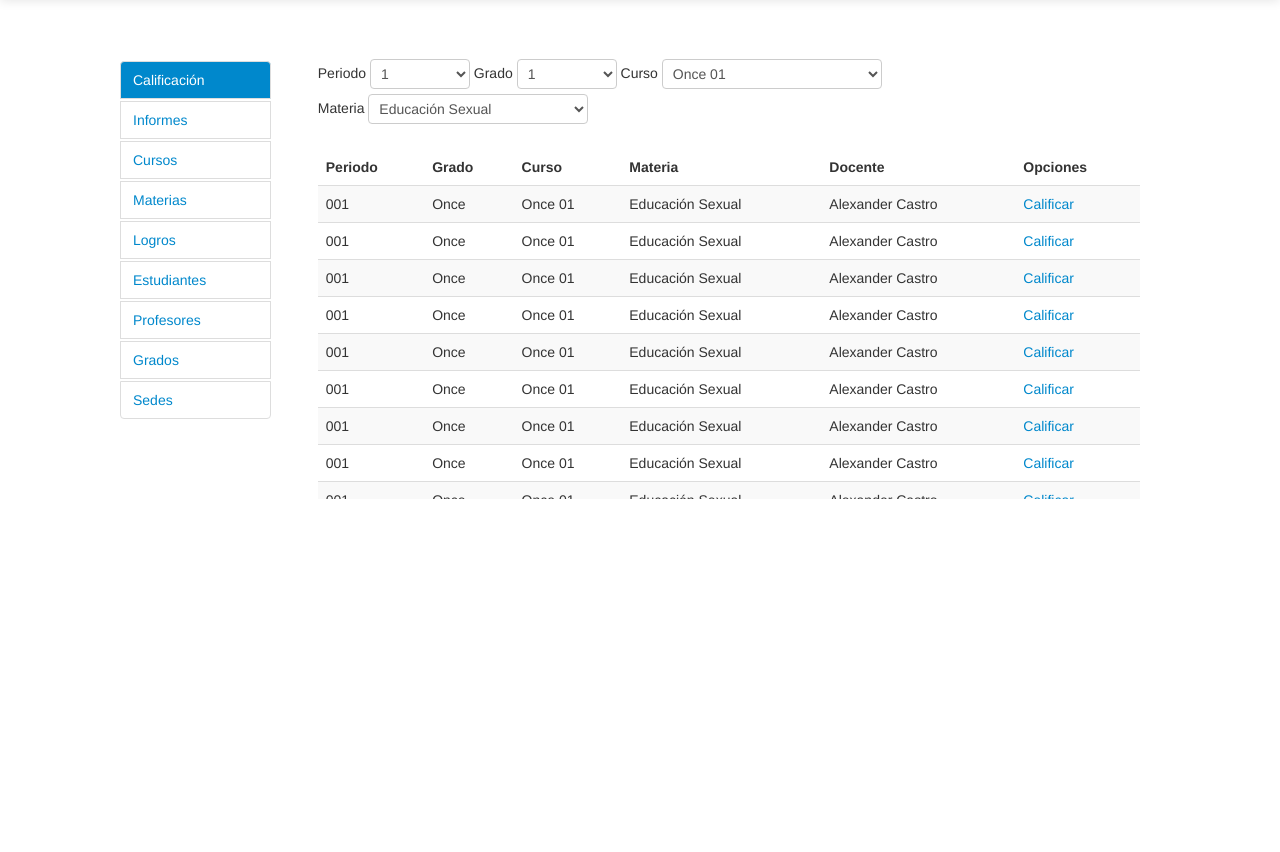
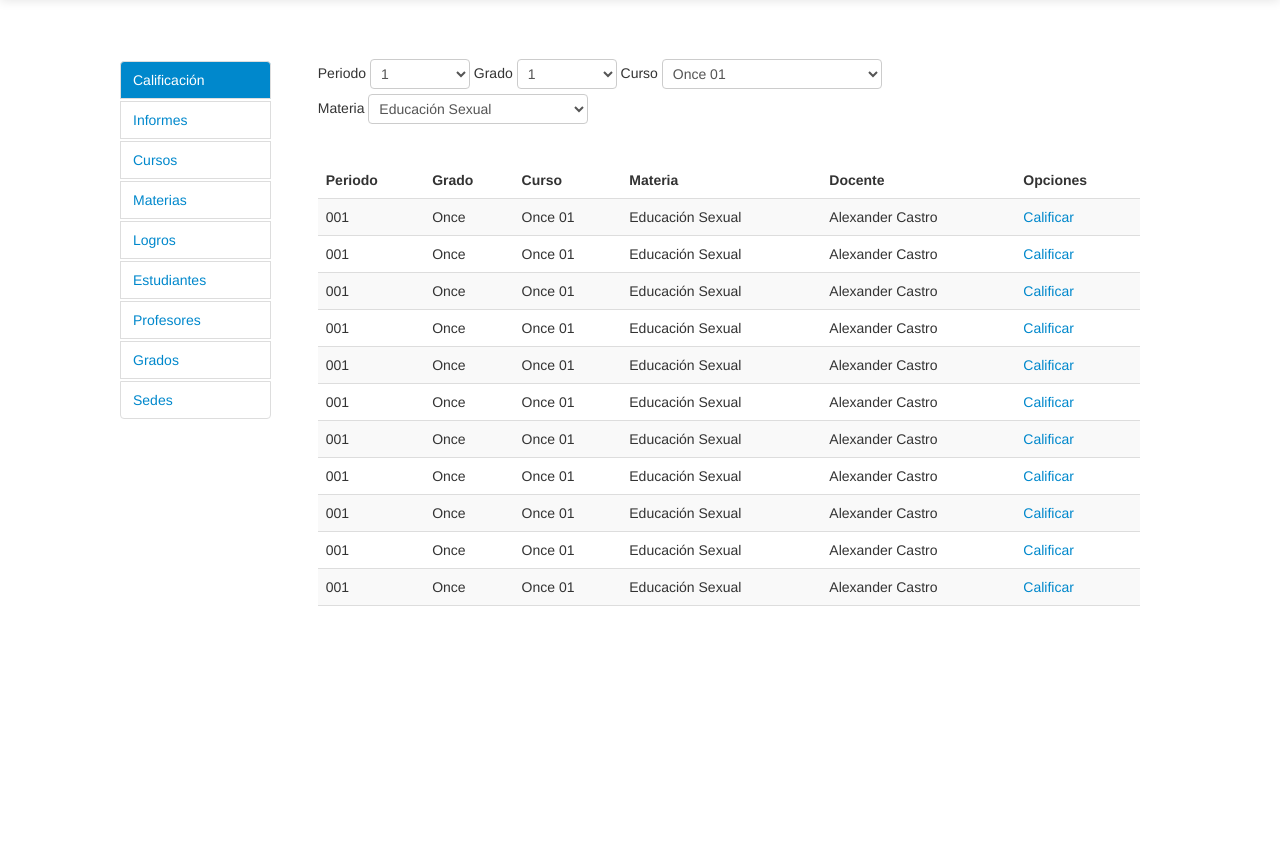
Before and after one commit to a13xander/school, a Django app: page /qualifications/ in a window 1280 px wide. Shown: the part 41-893 px from the top of the page. Run offline with Django 3.2, Linux system fonts and the light colour scheme; the visitor is signed in with stand-in values (Sample User, id 1); some libraries are stand-ins or nearby versions.

Commit message:
mas y mas pruebas del scroll

```diff
--- a/CodeSchool/CodeSchool/Static/css/style.css
+++ b/CodeSchool/CodeSchool/Static/css/style.css
@@ -42,6 +42,7 @@
 }
 
 #scroll{
-	height: 350px;
+	margin-top:4%;
+	height: 450px;
 	overflow-y: scroll;
 }
```
